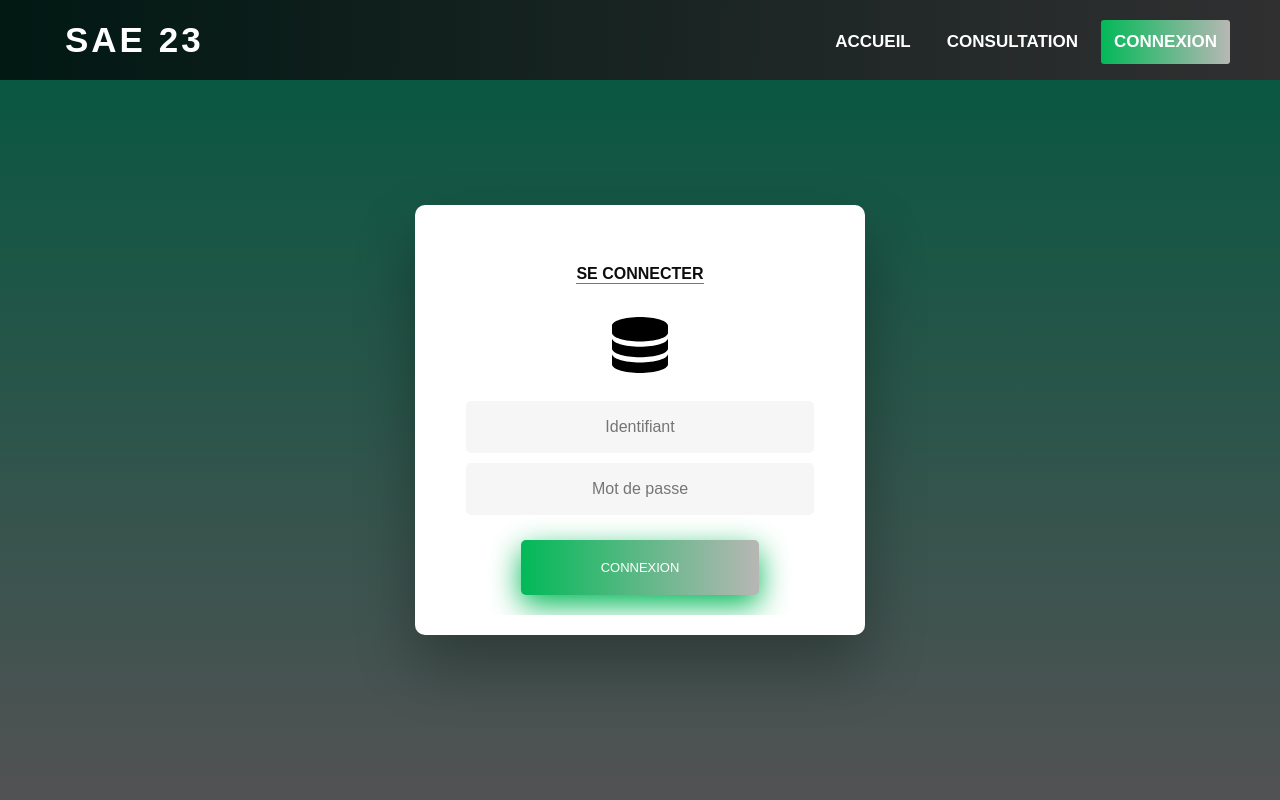
After one commit to staringhan/SAE23, a PHP site: page /connexion.php in a window 1280 px wide. The commit adds this page. Run offline with PHP 8.4, Linux system fonts and the light colour scheme; some web fonts are replaced.

Commit message:
connexion update et verification de la connexion existante

```diff
--- /dev/null
+++ b/connexion.php
@@ -0,0 +1,61 @@
+<!DOCTYPE html>
+<html lang="fr">
+<?php
+//verification of the existing connection, if the user is already connected, redirect to admin.php or gestionnaire.php depending on the user type
+session_start();
+if (isset($_SESSION['admin']) && $_SESSION['admin'] === true) {
+  header('Location: admin.php');
+}
+if (isset($_SESSION['gestionnaire']) && $_SESSION['gestionnaire'] === true) {
+  header('Location: gestionnaire.php');
+}
+
+
+?>
+<head>
+  <meta charset="utf-8">
+  <title>Page de connexion</title>
+  <meta name="author" content="Daniel Halidi">
+  <meta name="description" content="SAE 23, Accueil">
+  <meta name="keywords" content="HTML, CSS">
+  <meta content="width=device-width, initial-scale=1" name="viewport">
+  <link rel="stylesheet" type="text/css" href="./styles/style23.css" media="screen">
+  <link rel="stylesheet" type="text/css" href="./styles/login.css" media="screen">
+</head>
+
+<body>
+
+  <header>
+
+    <label class="Name">SAE 23</label>
+    <input class="side-menu" type="checkbox" id="side-menu">
+    <label class="hamb" for="side-menu"><span class="hamb-line"></span></label>
+
+    <nav>
+      <ul>
+        <li><a href="index.php">Accueil</a></li>
+        <li><a href="consultation.html">Consultation</a></li>
+        <li><a class="current" href="#">Connexion</a></li>
+      </ul>
+    </nav>
+
+  </header>
+  <section class="wrapper">
+    <section id="formContenu">
+      <h2 class="active">Se connecter</h2>
+
+      <section class="image">
+        <img src="./media/database.svg" id="icon" alt="User Icon">
+      </section>
+
+      <form action="login.php" method="post">
+        <input type="text" id="login" name="login" placeholder="Identifiant">
+        <input type="password" id="password" name="password" placeholder="Mot de passe">
+        <input type="submit" class="submit" value="Connexion">
+      </form>
+
+    </section>
+  </section>
+</body>
+
+</html>
--- a/styles/login.css
+++ b/styles/login.css
@@ -1,9 +1,9 @@
 @import url('https://fonts.googleapis.com/css?family=Poppins');
 
-/* BASIC */
+/*BASIC*/
 
-html {
-  background-color: #56baed;
+*{
+  overflow: hidden;
 }
 
 body {
@@ -13,35 +13,36 @@ body {
 
 a {
   color: #92badd;
-  display:inline-block;
+  display: inline-block;
   text-decoration: none;
   font-weight: 400;
 }
+
+/*BASIC*/
+
 
 h2 {
   text-align: center;
   font-size: 16px;
   font-weight: 600;
   text-transform: uppercase;
-  display:inline-block;
+  display: inline-block;
   margin: 40px 8px 10px 8px;
   color: #cccccc;
 }
 
-label.Name{       /*style du logo DANIEL HALIDI*/
+/*NAVBAR*/
+
+label.Name {
   color: white;
   font-size: 35px;
   line-height: 80px;
-  padding:0 50px;
+  padding: 0 50px;
   letter-spacing: 3px;
-  font-weight:bold ;
-
+  font-weight: bold;
 }
 
-
-
-
-header{         /*style du header*/
+header {
   position: fixed;
   background-color: #011813;
   background-image: linear-gradient(91deg, #011813 0%, #303031 100%);
@@ -53,102 +54,88 @@ header{         /*style du header*/
   top: 0;
   border-collapse: collapse;
   animation: nav-load 1s;
-   z-index: 2;  /*permet de faire passer le header devant les autres elements*/
+  z-index: 2;
 }
 
-nav{        /*style de la navbar*/
+nav {
   width: 100%;
   top: 0;
   position: fixed;
   right: 0;
-
 }
 
-nav ul{
+nav ul {
   float: right;
+  padding-top: 20px;
   display: flex;
   margin: 0;
-  margin-right: 45px ;
+  margin-right: 45px;
 }
 
-nav ul li{
+nav ul li {
   display: inline-block;
-  line-height: 80px ;
-  margin: 0 5px ;
+  line-height: 30px;
+  margin: 0 5px;
 }
 
-nav ul li a{
+nav ul li a {
   color: white;
   font-size: 17px;
   padding: 7px 13px;
   border-radius: 3px;
-  font-weight: bold ;
+  font-weight: bold;
   text-transform: uppercase;
 }
 
-nav ul li a:hover{        /*style du hover des liens de la navbar */
+nav ul li a:hover {
   background-color: #02b958;
   background-image: linear-gradient(90deg, #02b958 0%, #b7b7b4 100%);
-
-transition: .5s ;
+  transition: .5s;
 }
 
-.current{           /*colorer l'onglet actif */
+/*NAVBAR*/
+
+
+.current {
   background-color: #02b958;
   background-image: linear-gradient(90deg, #02b958 0%, #b7b7b4 100%);
-
 }
 
-
-
-@keyframes nav-load{      /*animation de la navbar*/
-  0%{
+@keyframes nav-load {
+  0% {
     transform: translateY(-100%);
   }
-
-  100%{
+  100% {
     transform: translateY(0%);
   }
 }
 
-/* STRUCTURE */
-
 .wrapper {
   display: flex;
+  margin-top: 20px;
   align-items: center;
   flex-direction: column;
   justify-content: center;
-  width: 100%;
   min-height: 100%;
   padding: 20px;
+  background-color: transparent;
 }
 
-#formContent {
-  -webkit-border-radius: 10px 10px 10px 10px;
-  border-radius: 10px 10px 10px 10px;
+#formContenu {
+  border-radius: 10px;
   background: #fff;
-  padding: 30px;
   width: 90%;
   max-width: 450px;
   position: relative;
-  padding: 0px;
-  -webkit-box-shadow: 0 30px 60px 0 rgba(0,0,0,0.3);
-  box-shadow: 0 30px 60px 0 rgba(0,0,0,0.3);
+  -webkit-box-shadow: 0 30px 60px 0 rgba(0, 0, 0, 0.3);
+  box-shadow: 0 30px 60px 0 rgba(0, 0, 0, 0.3);
   text-align: center;
 }
 
-#formFooter {
-  background-color: #f6f6f6;
-  border-top: 1px solid #dce8f1;
-  padding: 25px;
-  text-align: center;
-  -webkit-border-radius: 0 0 10px 10px;
-  border-radius: 0 0 10px 10px;
+.image {
+  background-color: transparent;
+  margin: auto;
 }
-
-
-
-/* TABS */
 
 h2.inactive {
   color: #cccccc;
@@ -156,40 +143,35 @@ h2.inactive {
 
 h2.active {
   color: #0d0d0d;
-  border-bottom: 2px solid #5fbae9;
+  border-bottom: 1px solid #02b958;
 }
 
-
-
-/* FORM TYPOGRAPHY*/
-
-input[type=button], input[type=submit], input[type=reset]  {
-  background-color: #56baed;
+input[type=button],
+input[type=submit],
+input[type=reset] {
   border: none;
   color: white;
-  padding: 15px 80px;
+  padding: 20px 80px;
   text-align: center;
   text-decoration: none;
   display: inline-block;
   text-transform: uppercase;
   font-size: 13px;
-  -webkit-box-shadow: 0 10px 30px 0 rgba(95,186,233,0.4);
-  box-shadow: 0 10px 30px 0 rgba(95,186,233,0.4);
-  -webkit-border-radius: 5px 5px 5px 5px;
-  border-radius: 5px 5px 5px 5px;
-  margin: 5px 20px 40px 20px;
-  -webkit-transition: all 0.3s ease-in-out;
-  -moz-transition: all 0.3s ease-in-out;
-  -ms-transition: all 0.3s ease-in-out;
-  -o-transition: all 0.3s ease-in-out;
-  transition: all 0.3s ease-in-out;
+  background-image: linear-gradient(90deg, #02b958 0%, #b7b7b4 100%);
+  -webkit-box-shadow: 0 10px 30px 0 #02b958;
+  border-radius: 5px;
+  margin: 20px;
 }
 
-input[type=button]:hover, input[type=submit]:hover, input[type=reset]:hover  {
+input[type=button]:hover,
+input[type=submit]:hover,
+input[type=reset]:hover {
   background-color: #39ace7;
 }
 
-input[type=button]:active, input[type=submit]:active, input[type=reset]:active  {
+input[type=button]:active,
+input[type=submit]:active,
+input[type=reset]:active {
   -moz-transform: scale(0.95);
   -webkit-transform: scale(0.95);
   -o-transform: scale(0.95);
@@ -197,7 +179,8 @@ input[type=button]:active, input[type=submit]:active, input[type=reset]:active
   transform: scale(0.95);
 }
 
-input[type=text] {
+input[type=text],
+input[type=password] {
   background-color: #f6f6f6;
   border: none;
   color: #0d0d0d;
@@ -209,138 +192,22 @@ input[type=text] {
   margin: 5px;
   width: 85%;
   border: 2px solid #f6f6f6;
-  -webkit-transition: all 0.5s ease-in-out;
-  -moz-transition: all 0.5s ease-in-out;
-  -ms-transition: all 0.5s ease-in-out;
-  -o-transition: all 0.5s ease-in-out;
   transition: all 0.5s ease-in-out;
-  -webkit-border-radius: 5px 5px 5px 5px;
-  border-radius: 5px 5px 5px 5px;
+  border-radius: 5px;
 }
 
-input[type=text]:focus {
+input[type=text]:focus,
+input[type=text]:placeholder {
   background-color: #fff;
   border-bottom: 2px solid #5fbae9;
 }
-
-input[type=text]:placeholder {
-  color: #cccccc;
-}
-
-
-
-/* ANIMATIONS */
-
-/* Simple CSS3 Fade-in-down Animation */
-.fadeInDown {
-  -webkit-animation-name: fadeInDown;
-  animation-name: fadeInDown;
-  -webkit-animation-duration: 1s;
-  animation-duration: 1s;
-  -webkit-animation-fill-mode: both;
-  animation-fill-mode: both;
-}
-
-@-webkit-keyframes fadeInDown {
-  0% {
-    opacity: 0;
-    -webkit-transform: translate3d(0, -100%, 0);
-    transform: translate3d(0, -100%, 0);
-  }
-  100% {
-    opacity: 1;
-    -webkit-transform: none;
-    transform: none;
-  }
-}
-
-@keyframes fadeInDown {
-  0% {
-    opacity: 0;
-    -webkit-transform: translate3d(0, -100%, 0);
-    transform: translate3d(0, -100%, 0);
-  }
-  100% {
-    opacity: 1;
-    -webkit-transform: none;
-    transform: none;
-  }
-}
-
-/* Simple CSS3 Fade-in Animation */
-@-webkit-keyframes fadeIn { from { opacity:0; } to { opacity:1; } }
-@-moz-keyframes fadeIn { from { opacity:0; } to { opacity:1; } }
-@keyframes fadeIn { from { opacity:0; } to { opacity:1; } }
-
-.fadeIn {
-  opacity:0;
-  -webkit-animation:fadeIn ease-in 1;
-  -moz-animation:fadeIn ease-in 1;
-  animation:fadeIn ease-in 1;
-
-  -webkit-animation-fill-mode:forwards;
-  -moz-animation-fill-mode:forwards;
-  animation-fill-mode:forwards;
-
-  -webkit-animation-duration:1s;
-  -moz-animation-duration:1s;
-  animation-duration:1s;
-}
-
-.fadeIn.first {
-  -webkit-animation-delay: 0.4s;
-  -moz-animation-delay: 0.4s;
-  animation-delay: 0.4s;
-}
-
-.fadeIn.second {
-  -webkit-animation-delay: 0.6s;
-  -moz-animation-delay: 0.6s;
-  animation-delay: 0.6s;
-}
-
-.fadeIn.third {
-  -webkit-animation-delay: 0.8s;
-  -moz-animation-delay: 0.8s;
-  animation-delay: 0.8s;
-}
-
-.fadeIn.fourth {
-  -webkit-animation-delay: 1s;
-  -moz-animation-delay: 1s;
-  animation-delay: 1s;
-}
-
-/* Simple CSS3 Fade-in Animation */
-.underlineHover:after {
-  display: block;
-  left: 0;
-  bottom: -10px;
-  width: 0;
-  height: 2px;
-  background-color: #56baed;
-  content: "";
-  transition: width 0.2s;
-}
-
-.underlineHover:hover {
-  color: #0d0d0d;
-}
-
-.underlineHover:hover:after{
-  width: 100%;
-}
-
-
-
-/* OTHERS */
 
 *:focus {
   outline: none;
 }
 
 #icon {
-  width:60%;
+  width: 15%;
 }
 
 * {
```
Also changed, not shown: connexion.html (deleted, +0 -61 lines), consultation.html (+103 -0 lines), index.php (+16 -8 lines), media/csslogo.png (added), media/htmllogo.png (added). Lines whose indentation alone changed are shown as unchanged.
